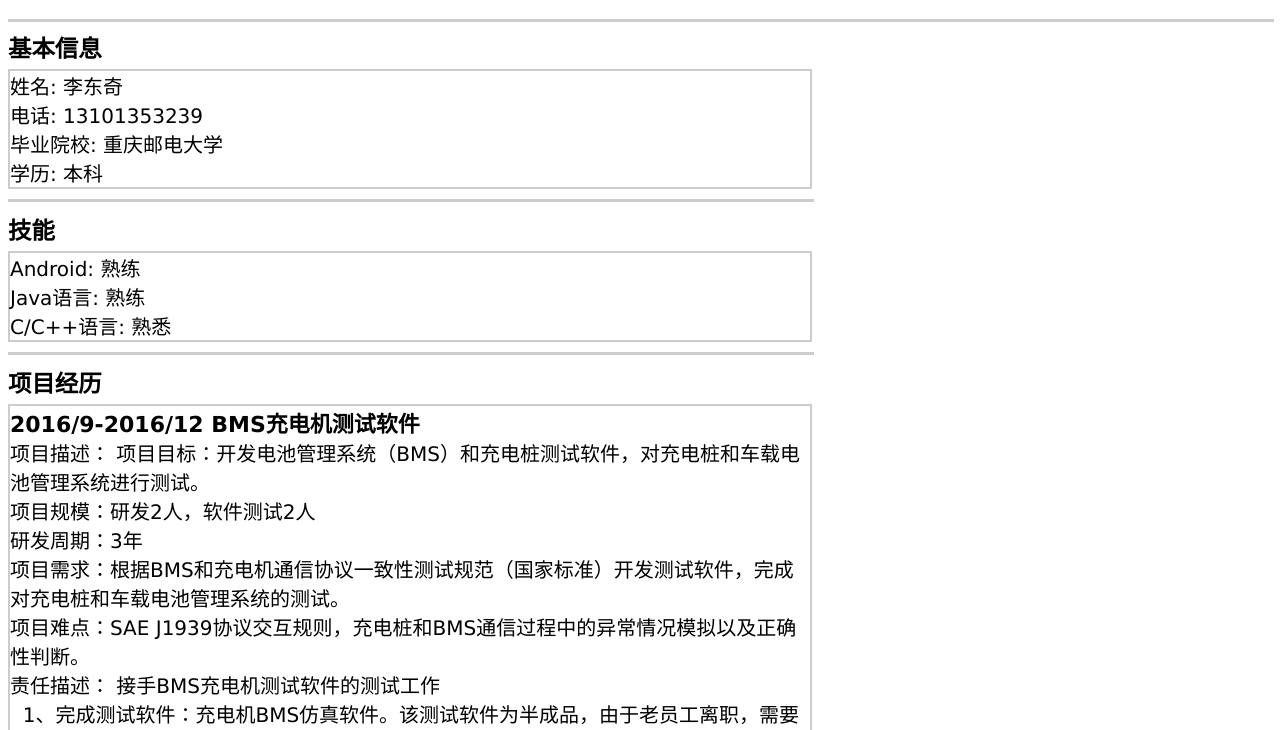
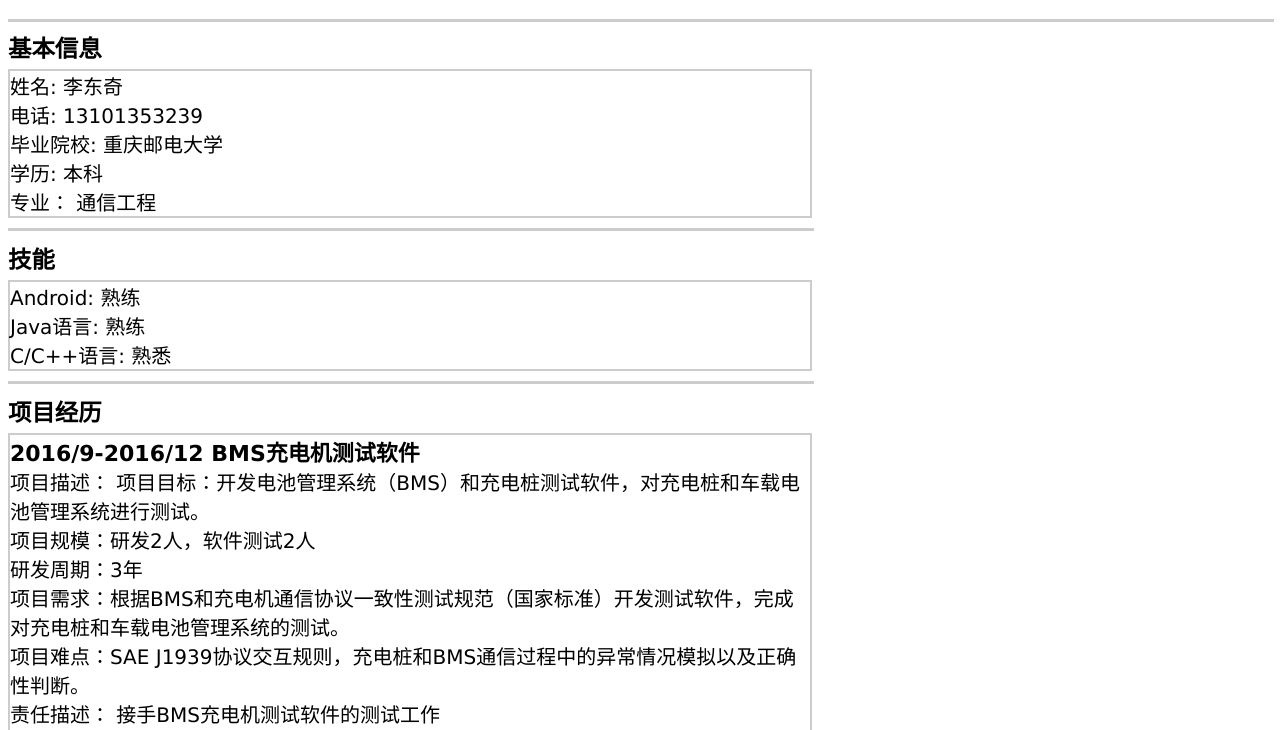
Before and after one commit to lidongqi/lidongqi.github.io, a plain HTML site: page index.html in a window 1280 px wide. Shown: the part 70-800 px from the top of the page. Drawn offline with Linux system fonts and the light colour scheme.

Commit message:
添加专业

```diff
--- a/index.html
+++ b/index.html
@@ -39,7 +39,7 @@
     <HR style="FILTER: alpha(opacity=0,finishopacity=0,style=3)" width="100%" color=#ccc SIZE=3>
     <div class="part1_Text model_left">
         <h3 class="headtext">基本信息</h3>
-        <p>姓名:&nbsp;李东奇<br> 电话:&nbsp;13101353239<br>毕业院校:&nbsp;重庆邮电大学<br>学历:&nbsp;本科
+        <p>姓名:&nbsp;李东奇<br> 电话:&nbsp;13101353239<br>毕业院校:&nbsp;重庆邮电大学<br>学历:&nbsp;本科<br>专业：&nbsp;通信工程
         </p>
         <HR style="FILTER: alpha(opacity=0,finishopacity=0,style=3)" width="100%" color=#ccc SIZE=3>
     </div>
```
